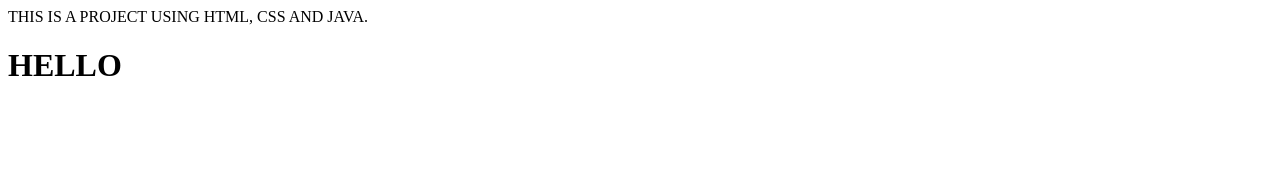
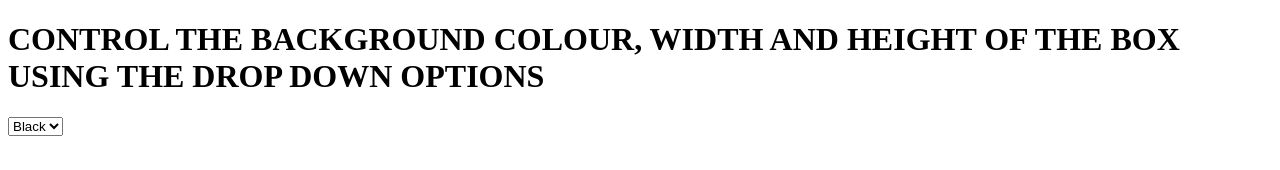
Before and after one commit to Efojayvon/cssdiv-project, a plain HTML site: page index.html in a window 1280 px wide. Drawn offline with Linux system fonts and the light colour scheme.

Commit message:
Created a div element to contain the dropdown menu and also created the select button for the background colour

```diff
--- a/index.html
+++ b/index.html
@@ -7,8 +7,20 @@
 </head>
 <body>
     <div>
-        THIS IS A PROJECT USING HTML, CSS AND JAVA.
-        <h1>HELLO</h1>
+        <h1>CONTROL THE BACKGROUND COLOUR, WIDTH AND HEIGHT OF THE BOX USING THE DROP DOWN OPTIONS </h1>
+        <div>
+            <select name="cssProperty" id="background">
+                <option value="Black">Black</option>
+                <option value="Brown"></option>
+                <option value="Pink">Red</option>
+            </select>
+
+
+
+
+        </div>
+
+
     </div>
 
 </body>
```
